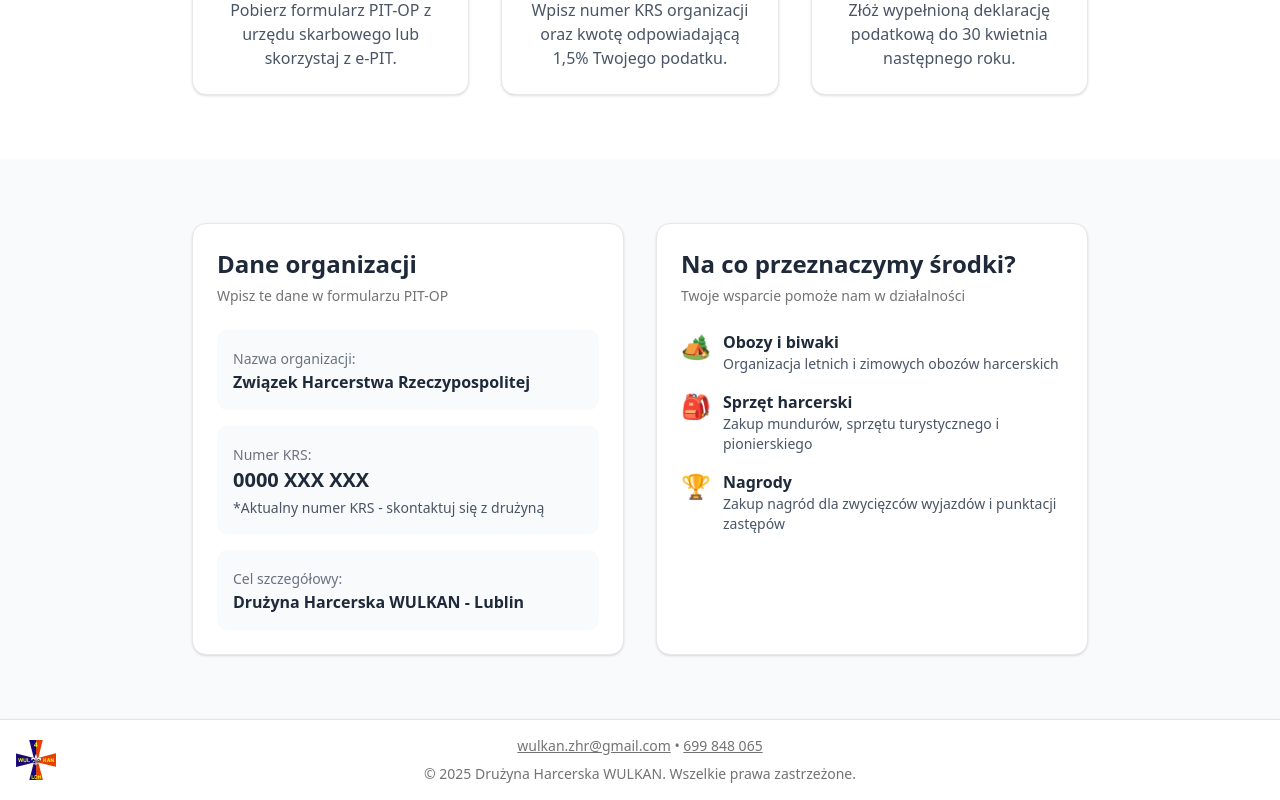
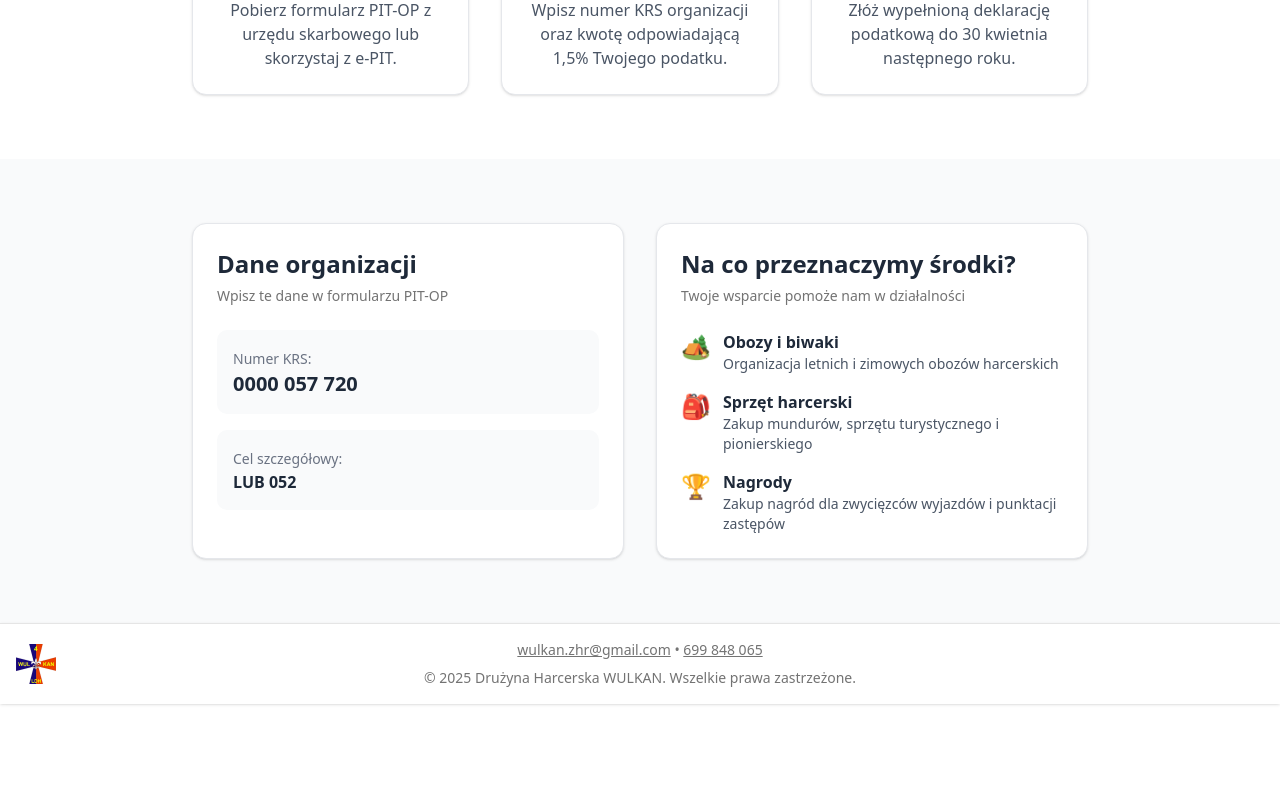
Before and after one commit to jakbrn/wulkan-webpage, a Next.js app: page /1-5-procent in a window 1280 px wide. Shown: the part 797-1597 px from the top of the page. After the commit the page ends 1501 px from the top, so only its background shows below. Built offline with nearby package versions, Linux system fonts and the light colour scheme.

Commit message:
feat: update organization details in 1.5% tax page

```diff
--- a/src/app/(frontend)/1-5-procent/page.tsx
+++ b/src/app/(frontend)/1-5-procent/page.tsx
@@ -93,24 +93,21 @@
                   <CardDescription>Wpisz te dane w formularzu PIT-OP</CardDescription>
                 </CardHeader>
                 <CardContent className="space-y-4">
-                  <div className="bg-gray-50 p-4 rounded-lg">
+                  {/* <div className="bg-gray-50 p-4 rounded-lg">
                     <label className="text-sm font-medium text-gray-500">Nazwa organizacji:</label>
                     <p className="font-semibold text-gray-800">
                       Związek Harcerstwa Rzeczypospolitej
                     </p>
-                  </div>
+                  </div> */}
 
                   <div className="bg-gray-50 p-4 rounded-lg">
                     <label className="text-sm font-medium text-gray-500">Numer KRS:</label>
-                    <p className="font-bold text-gray-800 text-xl">0000 XXX XXX</p>
-                    <p className="text-sm text-gray-600 mt-1">
-                      *Aktualny numer KRS - skontaktuj się z drużyną
-                    </p>
+                    <p className="font-bold text-gray-800 text-xl">0000 057 720</p>
                   </div>
 
                   <div className="bg-gray-50 p-4 rounded-lg">
                     <label className="text-sm font-medium text-gray-500">Cel szczegółowy:</label>
-                    <p className="font-semibold text-gray-800">Drużyna Harcerska WULKAN - Lublin</p>
+                    <p className="font-semibold text-gray-800">LUB 052</p>
                   </div>
                 </CardContent>
               </Card>
```
